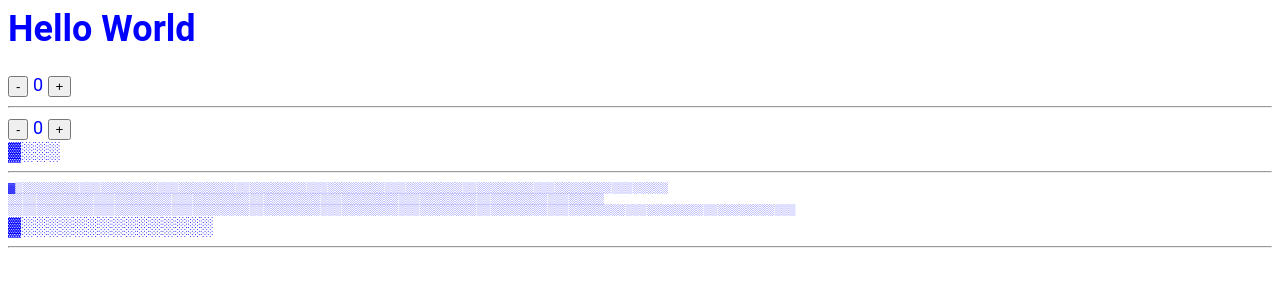
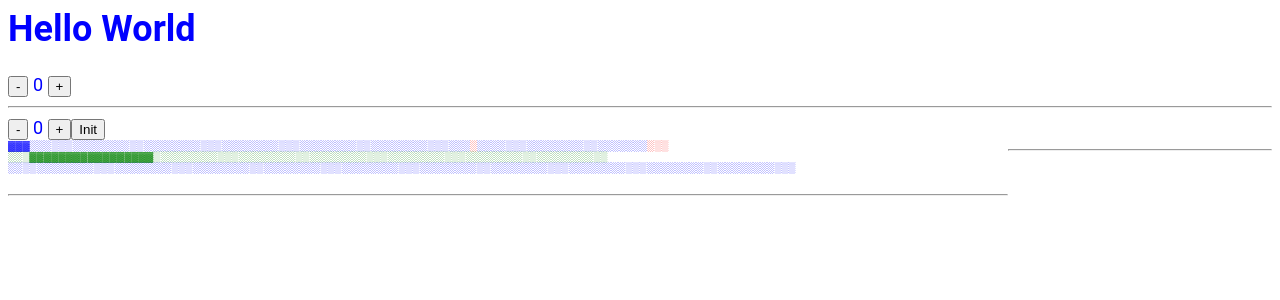
Before and after one commit to acdilr/acehnopt, a Vue app: page / in a window 1280 px wide. Shown: the top 300 px of the page. Built offline with nearby package versions, Linux system fonts and the light colour scheme.

Commit message:
Wahoo. lots of stuff, again. The color/styling on the register outputs is demoing two approaches.

```diff
--- a/src/components/Register.vue
+++ b/src/components/Register.vue
@@ -4,25 +4,28 @@
       <button v-shortkey="['a']" @shortkey='decrease()' v-on:click='decrease()'>-</button>
       {{ count }}
       <button v-shortkey="['d']" @shortkey='increase()' v-on:click="increase()">+</button>
+      <button v-on:click="init()">Init</button>
     </div>
-    <span>▓</span>
-    <span>░</span>
-    <span>░</span>
-    <span>░</span>
-    <hr>
     <div class="registers" id="trivium">
-      <span v-for="register in registers">
-        <span v-for="ff in register">
-          <span v-if="ff">▓</span>
+      <span :class="test[index]" v-for="(register, index) in registers">
+        <span v-bind:id="test[index] + '-' + ffIndex" v-for="(ff, ffIndex) in register">
+          <span  v-if="ff">▓</span>
           <span v-else>░</span>
         </span>
         <br>
       </span>
+
+      <span id="abc" class="output" v-for="(output, index) in registerOutputs">
+        <div v-bind:id="test[index] + '-output'">
+          <span :id="output" v-if="output">▓</span>
+          <span v-else>░</span>
         </div>
-      <span v-for="ff in flipflops">
-        <span v-if="ff">▓</span>
-        <span v-else>░</span>
       </span>
+      </span>
+        <br>
+        <p><p>
+<hr>
+    </div>
     <hr>
     <div class="registers">
       <span v-for="bit in output">
@@ -42,22 +45,29 @@ export default {
     registers[1] = Array(84).fill(0)
     registers[2] = Array(111).fill(0)
     registers[0][0] = 1
+    registers[0][1] = 1
+    registers[0][2] = 1
+    for (let i = 3; i < 20; i++) {
+      registers[1][i] = 1
+    }
     return {
       count: 0,
       registers,
-      flipflops: [1, 0, 0, 0, 0, 0, 0, 0, 0, 0, 0, 0, 0, 0, 0, 0],
-      taps: [0, 0, 0, 0,
-             0, 0, 0, 0,
-             0, 0, 1, 0,
-             1, 1, 0, 1],
       output: [],
+      registerOutputs: [],
+      test: ["register-a", "register-b", "register-c"]
     };
   },
   methods: {
     decrease() {
       this.count -= 1
     },
-    increase() {
+    init() {
+      this.increase(1152 - this.count)
+      this.output = []
+    },
+    increase(count=1) {
+      for (let n=0; n < count; n++) {
         this.count += 1
         // We're going to follow a simple enough plan
         //  One that is Vessel oriented, rather than Passage oriented
@@ -73,14 +83,42 @@ export default {
         //   and the output
         var registers = []
         var val, sourceRegister, sourceFlipflop
+        // shrug. let's get the three register outputs first.
+        var outputs = [0, 0, 0]
         for (let registerIndex = 0; registerIndex < this.registers.length; registerIndex++) {
           var register = Array()
           for (let ffIndex in this.registers[registerIndex]) {
             if (ffIndex == 0) {
-            val = 0
-            sourceRegister = Math.abs((registerIndex + this.registers.length - 1) % this.registers.length)
-            sourceFlipflop = this.registers[sourceRegister].length - 1
-            val ^= this.registers[sourceRegister][sourceFlipflop]
+              // Sanity checks for this gnarly bit:
+              //  Each output is fed by its own register
+              //  Each register input is fed by
+              //     - the preceding output, and
+              //     - one of its flipflops
+              if (registerIndex == 0) {
+                outputs[2] ^= (this.registers[2][108] & this.registers[2][109])
+                outputs[2] ^= this.registers[2][110]
+                outputs[2] ^= this.registers[2][65]
+                val = outputs[2] ^ this.registers[0][68]
+              } else if (registerIndex == 1) {
+                // The first (as in 1) flipflop on Register B takes:
+                //   - the 78th (remember the 1-index) flipflop in B
+                //   - the output of Register A, which is as follows:
+                //      = the 66th (remember the 1-index) flipflop of A
+                //      = antepenultimate & penultimate flipflop of A (yes, a bit and)
+                //      = the ultimate flipflop of A. # 93 in a 1-index.
+                outputs[0] ^= (this.registers[0][90] & this.registers[0][91])
+                outputs[0] ^= this.registers[0][92]
+                outputs[0] ^= this.registers[0][65]
+                val = outputs[0] ^ this.registers[1][77]
+              } else if (registerIndex == 2) {
+                outputs[1] ^= (this.registers[1][81] & this.registers[1][82])
+                outputs[1] ^= this.registers[1][83]
+                outputs[1] ^= this.registers[1][68]
+                val = outputs[1] ^ this.registers[2][86] // let's go with coincidence. sure.
+              }
+              //sourceRegister = Math.abs((registerIndex + this.registers.length - 1) % this.registers.length)
+              //sourceFlipflop = this.registers[sourceRegister].length - 1
+              //val ^= this.registers[sourceRegister][sourceFlipflop]
             } else {
               sourceRegister = registerIndex
               sourceFlipflop = ffIndex - 1
@@ -90,23 +128,34 @@ export default {
           }
           registers.push(register)
         }
-      // being careful to use the last state to update the new state
-      registers[0][0] ^= this.registers[0][68]
-      registers[1][0] ^= this.registers[1][77]
-      registers[2][0] ^= this.registers[2][86]
-      this.output.push(this.flipflops[this.flipflops.length - 1])
+        // xor the register outputs for the net.
+        this.output.push(outputs.reduce((acc, val) => acc ^ val, 0)) // sorry
 
         this.registers = registers
-
+        this.registerOutputs = outputs
+      }
     }
   }
 };
 </script>
 
 <style>
+#register-a-output, #register-a-65, #register-a-90, #register-a-91, #register-a-92 {
+  color: red;
+  /* float: right; */
+}
+.register-b {
+  color: green;
+  /* float: right; */
+}
+.register-c {
+  color: blue;
+  /* float: right; */
+}
 .registers {
   font-size: 10px;
   word-wrap: anywhere;
   width: 1000px;
+  float: left;
 }
 </style>
```
Lines whose indentation alone changed are shown as unchanged.
